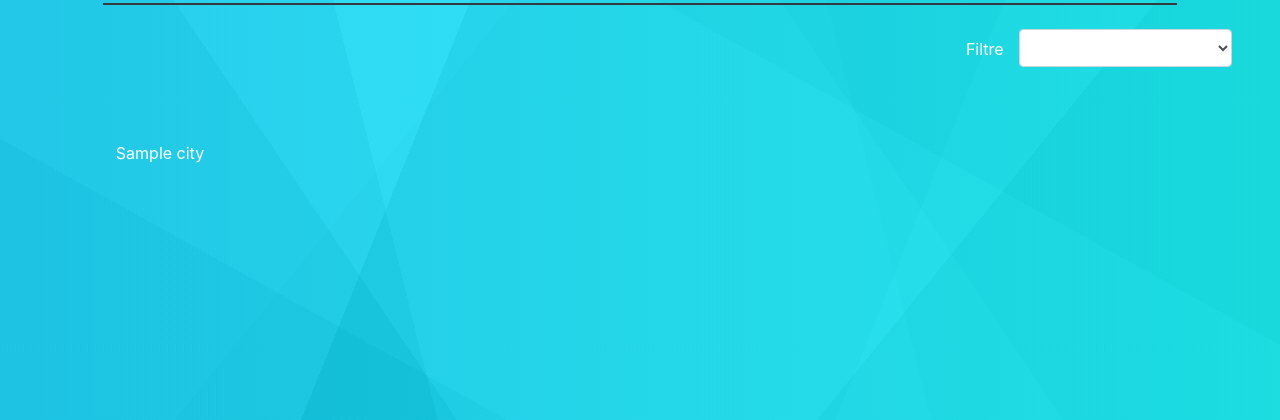
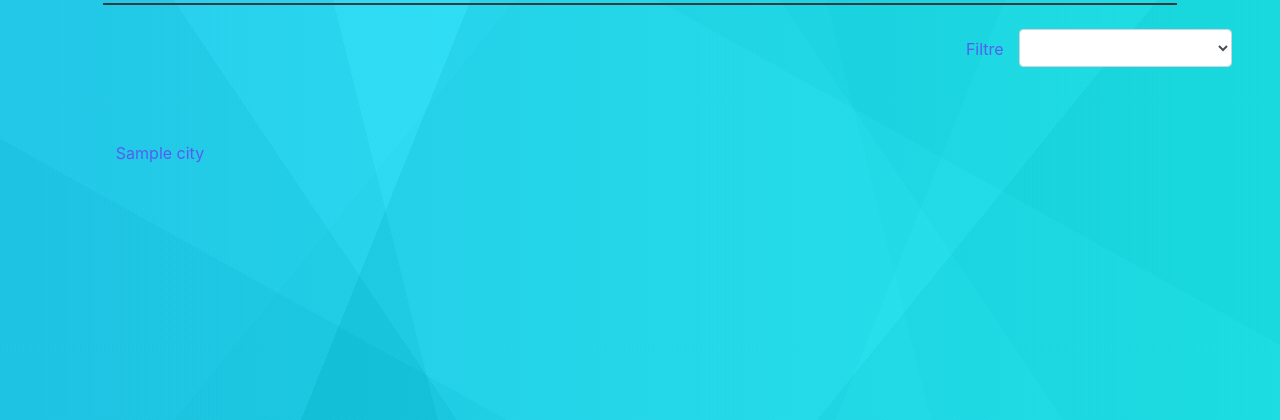
Before and after one commit to thibault28/Hackathon, a PHP site: template src/View/Gallery/index.html.twig in a window 1280 px wide. Shown: the part 158-578 px from the top of the page. Run offline with PHP 8.4, Linux system fonts and the light colour scheme; the template is opened without the code that fills it: most values are stand-ins (such as "Sample title", 1, 10 or a date in 2020); data that the repository does not hold is empty; some libraries are stand-ins or nearby versions.

Commit message:
ChangeTextBlue

```diff
--- a/src/View/Country/index.html.twig
+++ b/src/View/Country/index.html.twig
@@ -51,7 +51,7 @@
   </a>
 </div>
 <hr class="border border-dark "></hr>
-<h1 class="text-center mt-5 mb-5 text-white">Pays</h1>
+<h1 class="text-center mt-5 mb-5 text-blue">Pays</h1>
 <div class="row">
 
 
@@ -61,7 +61,7 @@
 <div  class="col-lg-3  col-md-4 col-sm-6 col-12"  >
 <a class="text-decoration-none" href="/gallery/index/{{country.id}}/{{country.name}}">
     <img class="col-lg-12 rounded" src="https://www.drapeauxdespays.fr/data/flags/w580/{{country.id|lower}}.png">
-    <p class="text-center col-lg-12 text-white">{{country.name}}</p>
+    <p class="text-center col-lg-12 text-blue">{{country.name}}</p>
 </a>
     </div>
 {% endfor %}
--- a/src/View/Gallery/index.html.twig
+++ b/src/View/Gallery/index.html.twig
@@ -10,14 +10,14 @@
 
     <img src="https://www.drapeauxdespays.fr/data/flags/w580/{{id|lower}}.png"
         class="offset-lg-1 col-lg-1 offset-md-1 col-md-2 d-none d-sm-none d-md-block" alt="">
-    <h1 class="col-lg-8 col-md-6 text-center text-white"> {{pays}} </h1>
+    <h1 class="col-lg-8 col-md-6 text-center text-blue"> {{pays}} </h1>
     <img src="https://www.drapeauxdespays.fr/data/flags/w580/{{id|lower}}.png"
         class="col-lg-1 col-md-2 d-sm-none d-none d-md-block" alt="">
 </div>
 
 <hr class="col-lg-10 col-md-8 col-sm-10 col-10 mt-4 border-line border border-dark">
 <div class="row d-flex justify-content-end mt-4 form-group">
-    <label for="filter" class="col-lg-2 col-md-3 col-sm-3 col-4 text-right mt-2 text-white">Filtre</label>
+    <label for="filter" class="col-lg-2 col-md-3 col-sm-3 col-4 text-right mt-2 text-blue">Filtre</label>
     <select id="filter" class="mr-5 form-control col-lg-2 col-md-3 col-sm-3 col-4">
         {% for filter in filter.result.categories %}
         <option value="{{id}}/{{pays}}/{{filter.id}}"> {{filter.name}} </option>
@@ -35,7 +35,7 @@
                 class="col-lg-12 border-radius" alt=""></a>
 
         <a href="/description/index/{{gallery.id}}" class="text-decoration-none">
-            <p class="col-lg-12 text-center text-white ">{{gallery.location.city}} </p>
+            <p class="col-lg-12 text-center text-blue ">{{gallery.location.city}} </p>
         </a>
 
 
```
Also changed, not shown: src/View/Description/index.html.twig (+4 -4 lines).
